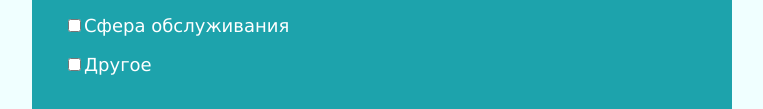
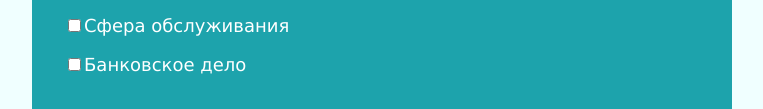
Before and after one commit to tonikchronik/survey-form, a plain HTML site: page index.html in a window 1280 px wide. Shown: the part 754-863 px from the top of the page, without its empty margins (258-1021 px from the left). Drawn offline with Linux system fonts and the light colour scheme.

Commit message:
test fix

```diff
--- a/index.html
+++ b/index.html
@@ -48,7 +48,7 @@
           <label><input type="checkbox" name="job" value="Медицина" />Медицина</label>
           <label><input type="checkbox" name="job" value="Образование" />Образование</label>
           <label><input type="checkbox" name="job" value="Сфера обслуживания" />Сфера обслуживания</label>
-          <label><input type="checkbox" name="job" value="Другое" />Другое</label>
+          <label><input type="checkbox" name="job" value="Другое" />Банковское дело</label>
         </div>
         <textarea name="job" class="input-textarea" placeholder="Напишите свой вариант" cols="55" rows="10"></textarea>
 
```
